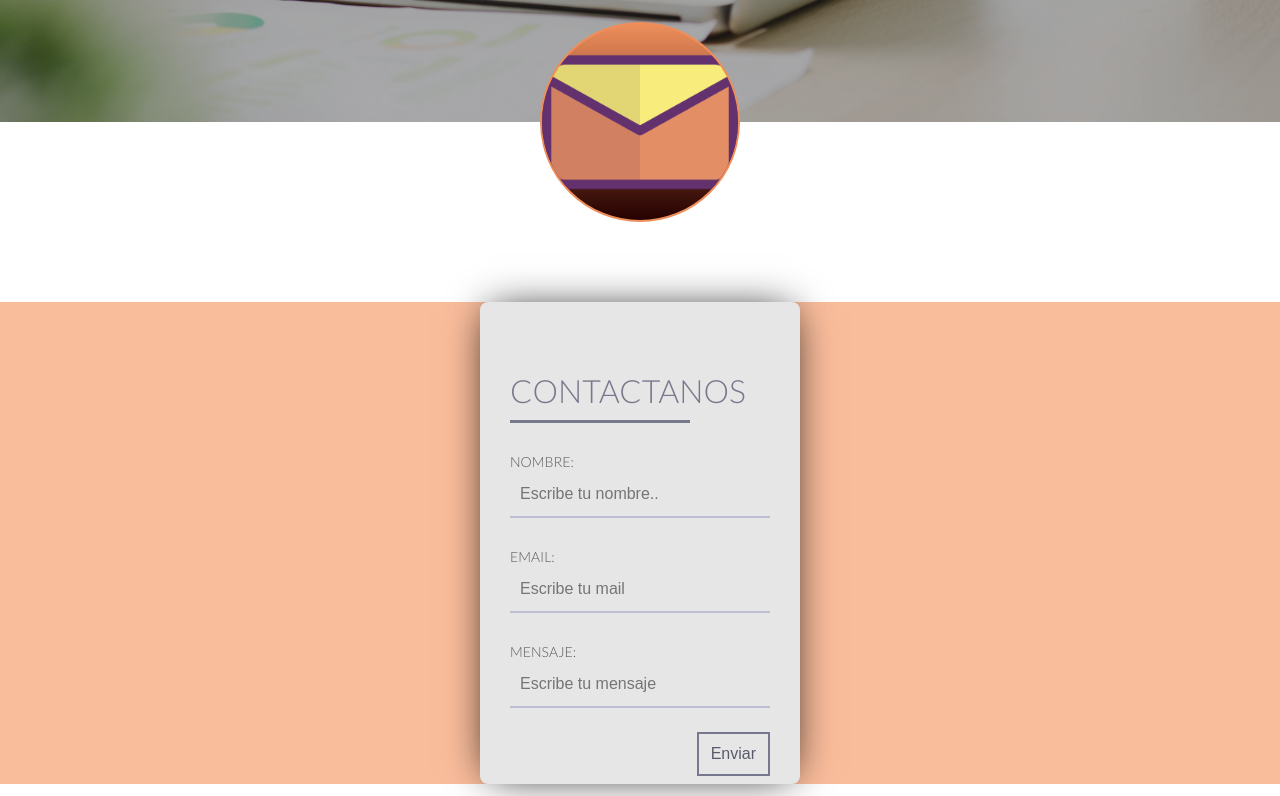
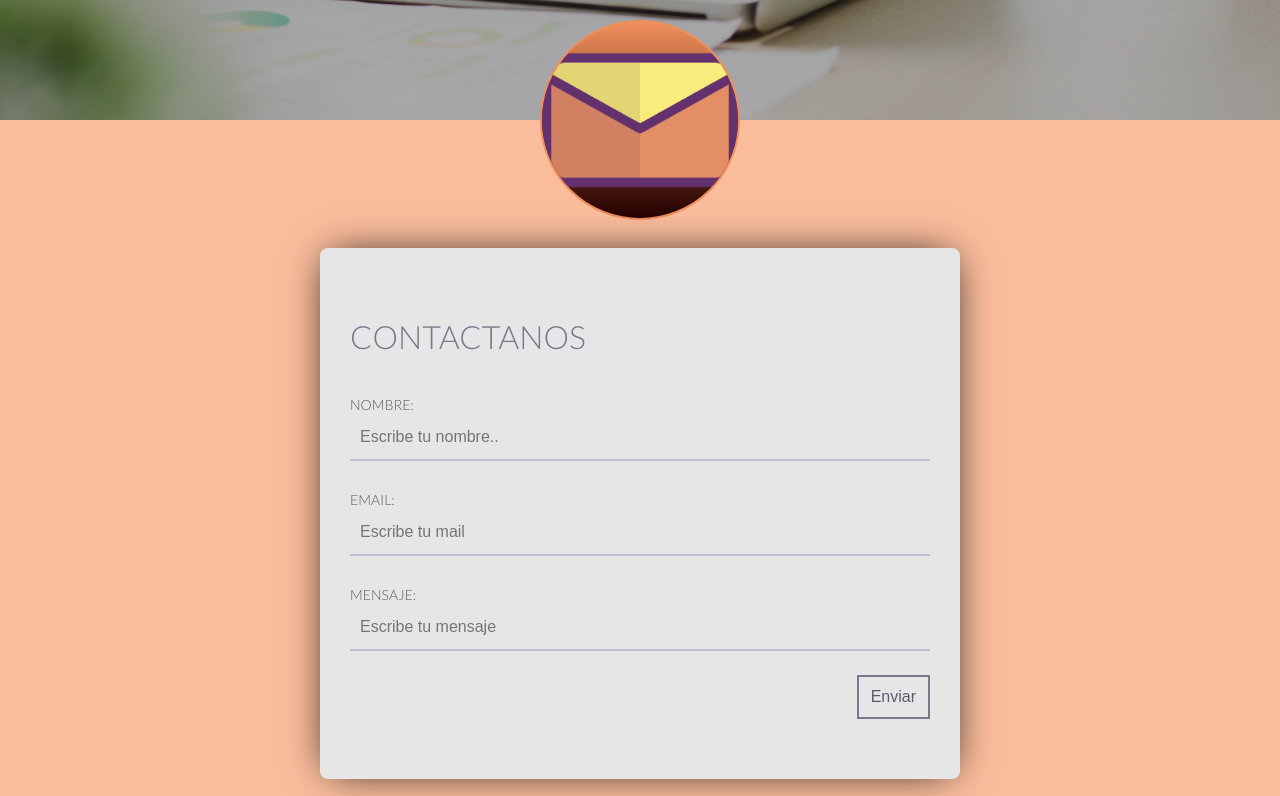
Before and after one commit to FaniCasco/ARGENTINA-PROGRAMA-4.0-TP-FINAL, a plain HTML site: page PAGES/contacto.html in a window 1280 px wide. Shown: the part 364-1160 px from the top of the page. Drawn offline with Linux system fonts and the light colour scheme.

Commit message:
Cambios en el formulario

```diff
--- a/styles.css
+++ b/styles.css
@@ -13,19 +13,26 @@ html {
     scroll-behavior: smooth;
 }
 
+body {
+margin: 0;
+    background-color: rgb(250, 189, 156);
+
+
+
+}
 /*SECCION INICIO*/
 
 .inicio {
     background: linear-gradient(rgba(0, 0, 0, .3), rgba(0, 0, 0, .3)),
         url(./IMG/secre.webp);
     background-size: cover;
-    background-position: center center;
+
     color: #fff;
 }
 
 .inicio .contenido-seccion {
 
-    margin: auto;
+
     text-align: center;
     padding: 0 10px;
 }
@@ -112,14 +119,7 @@ button.navbar-toggler:hover {
 
 
 
-body {
-    margin-top: 2px;
-    box-sizing: border-box;
-    max-height: 100vh;
-    max-width: 100vw;
 
-
-}
 
 div .redes img {
 
@@ -176,7 +176,7 @@ div .redes img {
 
 /*SECCION SOBRE MI y estilos varios*/
 .sobremi {
-    background-color: rgb(250, 189, 156);
+
     padding: 140px 0 100px 0;
     text-align: center;
 }
@@ -230,6 +230,7 @@ div .redes img {
 }
 
 .card-body {
+
     background-color: rgb(250, 189, 156);
     border: solid rgb(250, 189, 156);
 }
@@ -384,22 +385,28 @@ footer .info-f .redes-f a:hover {
 
 /*seccion contacto*/
  .contacto-2 .contenido-seccion {
+    display: flex;
+    justify-content: center;
     background-color: rgb(250, 189, 156);
 
 }
 
 .form {
-    width: 25%;
+
+    margin-top: 10%;
+    margin-bottom: 10%;
+
+
+    width: 50vw;
     height: auto;
     background: #e6e6e6;
     border-radius: 8px;
     box-shadow: 0 0 40px -10px #000;
-    margin: calc(50vh - 220px) auto;
+
     padding: 60px 30px;
-    max-width: calc(100vw - 40px);
     box-sizing: border-box;
     font-family: 'Montserrat', sans-serif;
-    position: relative
+    position: relative;
 }
 
 .form h2 {
@@ -407,7 +414,7 @@ footer .info-f .redes-f a:hover {
     padding-bottom: 10px;
     width: 180px;
     color: #78788c;
-    border-bottom: 3px solid #78788c
+
 }
 
 .form input {
```
Also changed, not shown: PAGES/contacto.html (+2 -0 lines).
